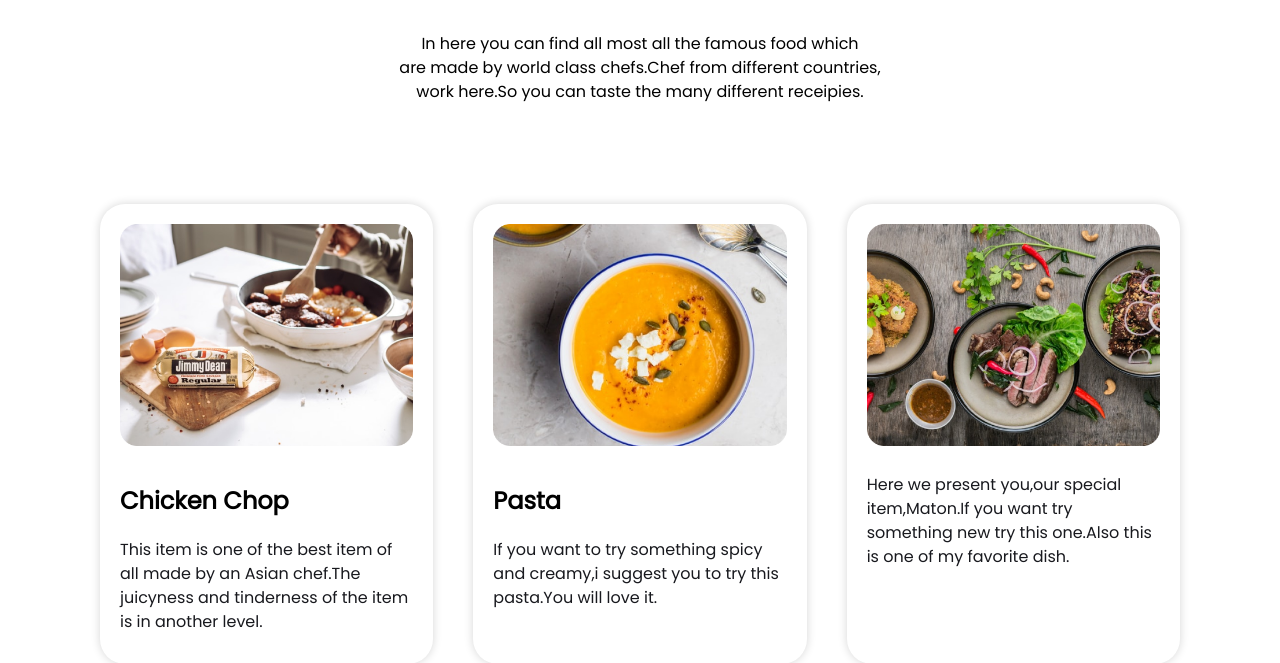
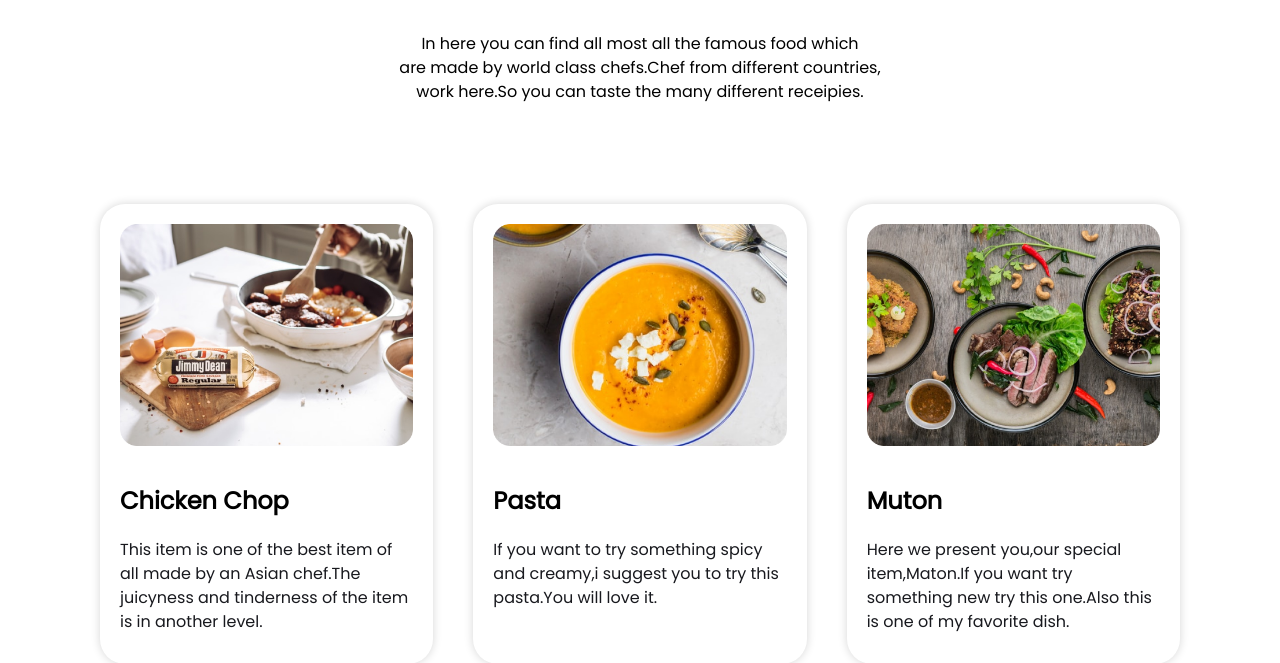
Before and after one commit to mhbipul/Assignment-1, a plain HTML site: page index.html in a window 1280 px wide. Shown: the part 1701-2364 px from the top of the page. Drawn offline with Linux system fonts and the light colour scheme.

Commit message:
second commit

```diff
--- a/index.html
+++ b/index.html
@@ -95,6 +95,8 @@
         </div>
         <div class="recipy-three width-thirty">
           <img src="images/recipie3.jpg" alt="food picture" />
+          <h2>Muton
+          </h2>
           <p>
             Here we present you,our special item,Maton.If you want try something new
             try this one.Also this is one of my favorite dish.
```
